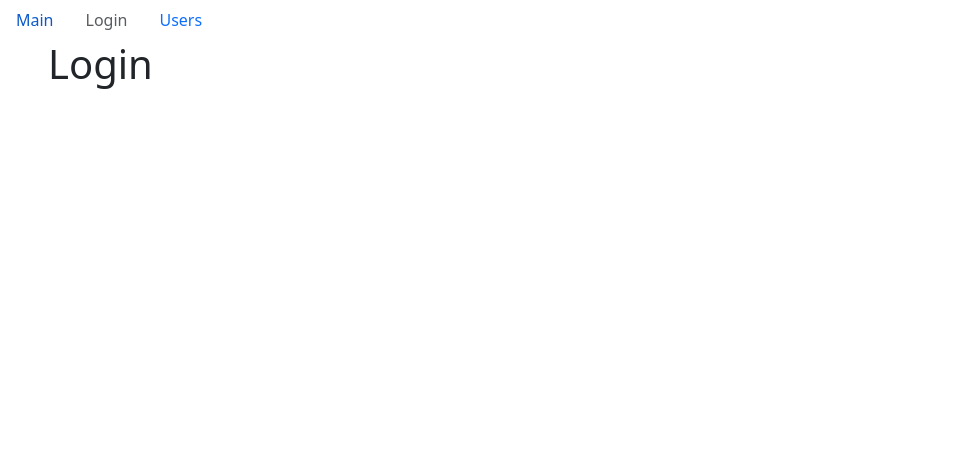
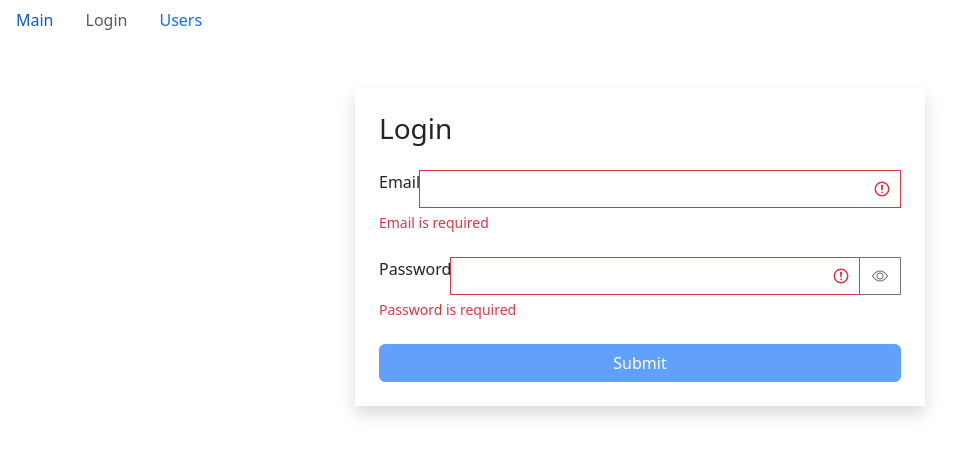
Before and after one commit to cheraa-git/fast-company, a React (Create React App) app: page /login in a window 1280 px wide. Shown: the top 456 px of the page, without its empty margins (0-975 px from the left). Built offline with nearby package versions, Linux system fonts and the light colour scheme.

Commit message:
lesson: forms-1

```diff
--- /dev/null
+++ b/src/app/components/textField.jsx
@@ -0,0 +1,51 @@
+import PropTypes from 'prop-types'
+import { useState } from 'react'
+
+
+const TextField = ({ label, type, name, value, onChange, error }) => {
+  const [showPassword, setShowPassword] = useState(false)
+
+  const toggleShowPassword = () => {
+    setShowPassword(prev => !prev)
+  }
+
+  const getInputClasses = () => {
+    return 'form-control' + (error ? ' is-invalid' : '')
+  }
+
+  return (
+    <div className="mb-4 input-group ">
+      <label htmlFor={name}>{label}</label>
+      <input
+        className={getInputClasses()}
+        type={showPassword ? 'text' : type}
+        id={name}
+        name={name}
+        value={value}
+        onChange={onChange}
+      />
+      {
+        type === 'password' &&
+        <button className="btn btn-outline-secondary" type="button" onClick={toggleShowPassword}>
+          <i className={`bi bi-eye${showPassword ? '-slash' : ''}`} />
+        </button>
+      }
+      {error && <div className="invalid-feedback">{error}</div>}
+    </div>
+  )
+}
+
+TextField.defaultProps = {
+  type: 'text'
+}
+
+TextField.propTypes = {
+  label: PropTypes.string,
+  type: PropTypes.string,
+  name: PropTypes.string,
+  value: PropTypes.string,
+  onChange: PropTypes.func,
+  error: PropTypes.string
+}
+
+export { TextField }
--- a/src/app/layouts/loginLayout.jsx
+++ b/src/app/layouts/loginLayout.jsx
@@ -1,3 +1,84 @@
+import { useEffect, useState } from 'react'
+import { TextField } from '../components/textField'
+import { validator } from '../utils/validator'
+
 export const LoginLayout = () => {
-  return <h1 className="ms-5">Login</h1>
+  const [data, setData] = useState({ email: '', password: '' })
+  const [errors, setErrors] = useState({})
+
+  const handleChange = ({ target }) => {
+    setData(prev => ({ ...prev, [target.name]: target.value }))
+  }
+
+  const validatorConfig = {
+    email: {
+      isRequired: {
+        message: 'Email is required'
+      },
+      isEmail: {
+        message: 'Invalid email'
+      }
+    },
+    password: {
+      isRequired: {
+        message: 'Password is required'
+      },
+      isCapitalSymbol: {
+        message: 'The password must contain at least one uppercase character'
+      },
+      isContainDigit: {
+        message: 'The password must contain at least one digit'
+      },
+      min: {
+        message: 'The min password length is 8',
+        value: 8
+      }
+    }
+  }
+
+  useEffect(() => {
+    validate()
+  }, [data])
+
+  const validate = () => {
+    const errors = validator(data, validatorConfig)
+    setErrors(errors)
+    return Object.keys(errors).length === 0
+  }
+
+  const handleSubmit = (e) => {
+    e.preventDefault()
+    const isValid = validate()
+    if (!isValid) return
+    console.log(data)
+  }
+
+  const isValid = Object.keys(errors).length === 0
+  return (
+    <div className="container mt-5">
+      <div className="row">
+        <div className="col-md-6 offset-md-3 shadow p-4">
+          <h3 className="mb-4">Login</h3>
+          <form onSubmit={handleSubmit}>
+            <TextField
+              label="Email"
+              name="email"
+              value={data.email}
+              onChange={handleChange}
+              error={errors.email}
+            />
+            <TextField
+              label="Password"
+              name="password"
+              type="password"
+              value={data.password}
+              onChange={handleChange}
+              error={errors.password}
+            />
+            <button className="btn btn-primary w-100 mx-auto" disabled={!isValid}>Submit</button>
+          </form>
+        </div>
+      </div>
+    </div>
+  )
 }
--- /dev/null
+++ b/src/app/utils/validateRules.js
@@ -0,0 +1,7 @@
+export const validateRules = {
+  isRequired: (value) => value.trim() !== '',
+  isEmail: (value) => /^\S+@\S+\.\S+$/g.test(value),
+  isCapitalSymbol: (value) => /[A-Z]+/g.test(value),
+  isContainDigit: (value) => /\d+/g.test(value),
+  min: (value, length) => value.length >= length
+}
--- /dev/null
+++ b/src/app/utils/validator.js
@@ -0,0 +1,18 @@
+import { validateRules } from './validateRules'
+
+export function validator(data, config) {
+  const errors = {}
+  const validate = (validateMethod, data, config) => {
+    const rule = validateRules[validateMethod]
+    if (rule && !rule(data, config.value)) return config.message
+  }
+  for (const fieldName in data) {
+    for (const validateMethod in config[fieldName]) {
+      const error = validate(validateMethod, data[fieldName], config[fieldName][validateMethod])
+      if (error && !errors[fieldName]) {
+        errors[fieldName] = error
+      }
+    }
+  }
+  return errors
+}
```
Also changed, not shown: .eslintrc.js.
